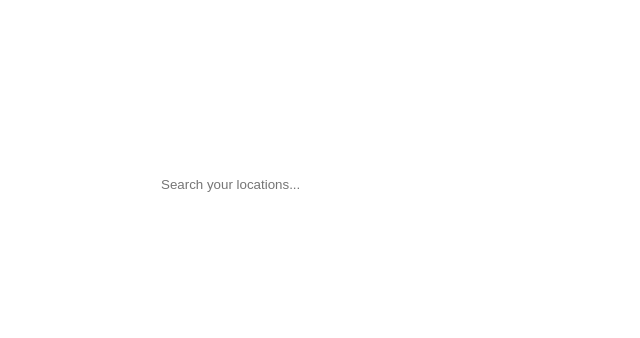
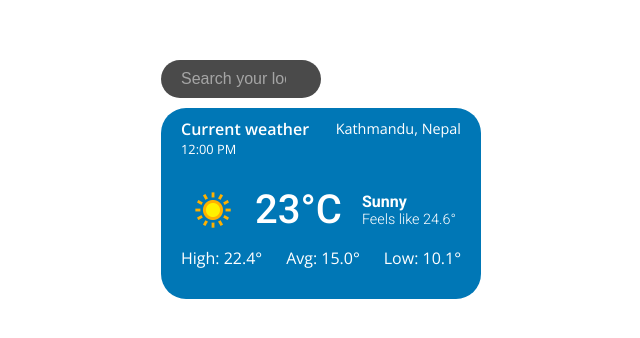
Before and after one commit to nimeshakya/weather-app, a React (Vite) app: page / in a window 1280 px wide. Shown: the part 216-554 px from the top of the page, without its empty margins (319-959 px from the left). Built offline with nearby package versions, Linux system fonts and the light colour scheme.

Commit message:
1/3 way through static page

```diff
--- a/src/App.jsx
+++ b/src/App.jsx
@@ -4,6 +4,7 @@ import React, { useEffect, useState } from 'react';
 
 import GlobalProvider from './context/GlobalContext';
 import Cities from './components/cities/Cities';
+import ForecastCard from './components/forecast_card/ForecastCard';
 const App = () => {
     return (
         <>
@@ -11,6 +12,7 @@ const App = () => {
                 <div className='app-container'>
                     <div className='app-components-container'>
                         <Cities />
+                        <ForecastCard />
                     </div>
                 </div>
             </GlobalProvider>
--- a/src/_variables.scss
+++ b/src/_variables.scss
@@ -10,6 +10,11 @@ $color-orange-3: #ff8500;
 $color-orange-4: #ff9100;
 $color-orange-5: #ff9e00;
 
+$color-text-bright: #ffffff;
+$color-text-dark: #a5a5a5;
+$color-box-dark: #4a4a4a;
+$color-box-darker: #242424;
+
 // site fonts
 $font-opensans: 'Open Sans', sans-serif;
 $font-roboto: 'Roboto', sans-serif;
--- a/src/components/cities/Cities.scss
+++ b/src/components/cities/Cities.scss
@@ -0,0 +1,14 @@
+@use '../../variables';
+
+#city-searcher {
+    background-color: variables.$color-box-dark;
+    color: variables.$color-text-bright;
+    padding: 10px 20px;
+    border-radius: 69px;
+    width: 50%;
+    font-size: 1rem;
+}
+
+#city-searcher::placeholder {
+    color: variables.$color-text-dark;
+}
--- /dev/null
+++ b/src/components/forecast_card/ForecastCard.jsx
@@ -0,0 +1,32 @@
+import React from 'react';
+
+import ClearNight from '../Icons/113.png';
+
+import './ForecastCard.scss';
+
+const ForecastCard = () => {
+    return (
+        <div className='forecast-card'>
+            <div className='forecast-card-header'>
+                <h1>Current weather</h1>
+                <p>Kathmandu, Nepal</p>
+            </div>
+            <p id='current-time'>12:00 PM</p>
+            <div className='current-forecast'>
+                <img src={ClearNight} alt='Clear Night' />
+                <h2>23&deg;C</h2>
+                <div className='current-forecast-more-info'>
+                    <p>Sunny</p>
+                    <p>Feels like 24.6&deg;</p>
+                </div>
+            </div>
+            <p id='current-temp-details'>
+                <span>High: 22.4&deg;</span>
+                <span>Avg: 15.0&deg;</span>
+                <span>Low: 10.1&deg;</span>
+            </p>
+        </div>
+    );
+};
+
+export default ForecastCard;
--- /dev/null
+++ b/src/components/forecast_card/ForecastCard.scss
@@ -0,0 +1,74 @@
+@use '../../variables';
+
+.forecast-card {
+    width: 100%;
+    background-color: variables.$color-blue-3;
+    color: variables.$color-text-bright;
+    padding: 10px 20px;
+    border-radius: 25px;
+    margin: 10px 0;
+
+    .forecast-card-header {
+        display: flex;
+        justify-content: space-between;
+        align-items: center;
+
+        h1 {
+            font-size: 1rem;
+            font-family: variables.$font-opensans;
+            font-weight: 600;
+        }
+
+        p {
+            font-size: 0.9rem;
+            font-family: variables.$font-opensans;
+        }
+    }
+
+    p {
+        font-family: variables.$font-roboto;
+    }
+
+    #current-time {
+        font-size: 0.8rem;
+        font-family: variables.$font-opensans;
+    }
+
+    .current-forecast {
+        width: 100%;
+        display: flex;
+        justify-content: flex-start;
+        align-items: center;
+        margin: 20px 0 5px 0;
+
+        h2 {
+            font-size: 2.5rem;
+            font-family: variables.$font-roboto;
+            font-weight: 500;
+            margin: 0 10px;
+        }
+
+        .current-forecast-more-info {
+            margin-left: 10px;
+
+            p {
+                font-size: 0.9rem;
+                font-family: variables.$font-roboto;
+                font-weight: 300;
+
+                &:nth-child(1) {
+                    font-weight: 600;
+                    font-size: 1rem;
+                }
+            }
+        }
+    }
+
+    #current-temp-details {
+        font-size: 1rem;
+        font-family: variables.$font-opensans;
+        margin-bottom: 20px;
+        display: flex;
+        justify-content: space-between;
+    }
+}
```
Also changed, not shown: src/components/Icons/113.png (added), src/components/Icons/293.png (added).
